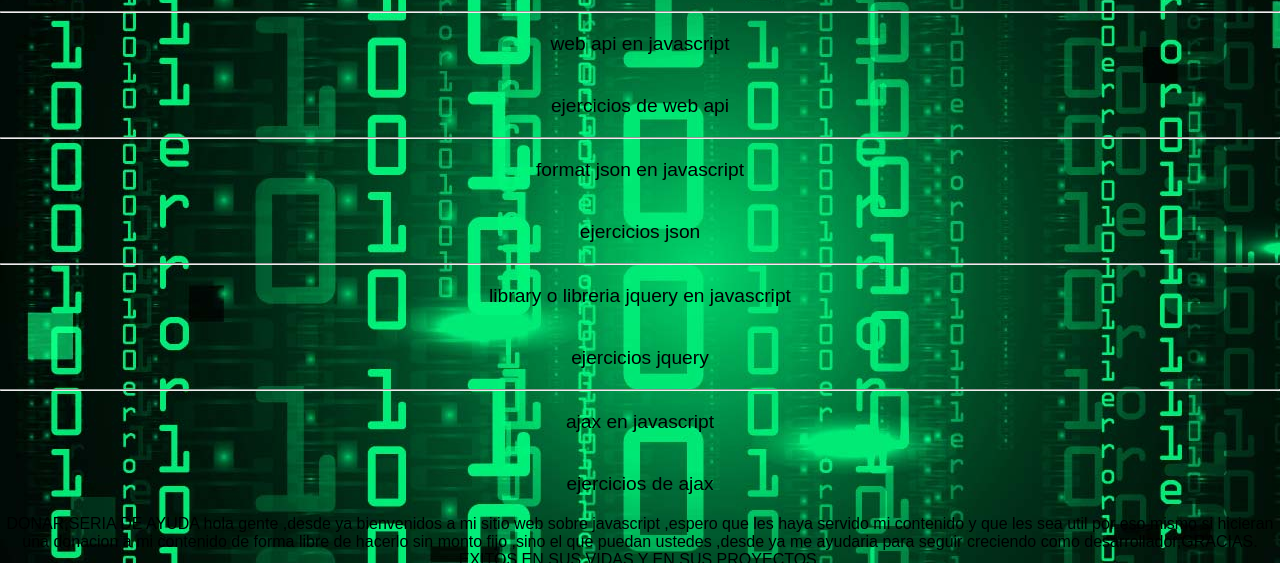
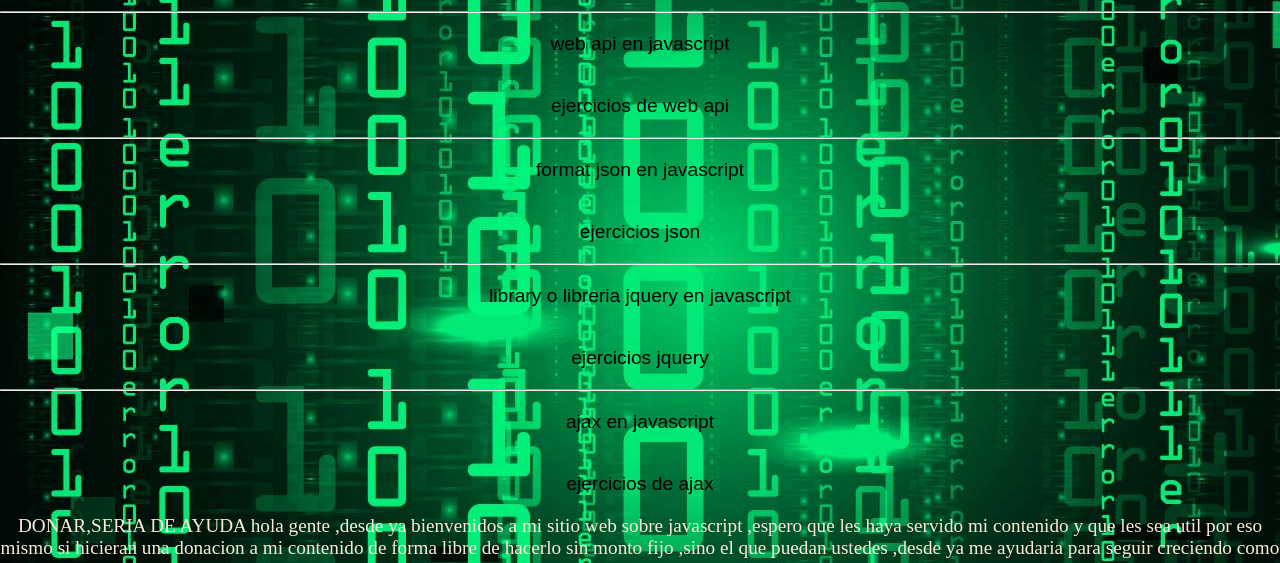
Before and after one commit to desarrolador/desarrollar-javascript, a plain HTML site: page index.html in a window 1280 px wide. Shown: the part 3161-3724 px from the top of the page. Drawn offline with Linux system fonts and the light colour scheme.

Commit message:
guardo actualizacion

```diff
--- a/index.html
+++ b/index.html
@@ -473,7 +473,7 @@
 
 
     <div>
-        <p>
+        <p class="parrafofooter">
             DONAR,SERIA DE AYUDA
 
             hola gente ,desde ya bienvenidos a mi sitio web sobre javascript ,espero que les haya servido
--- a/styles.css
+++ b/styles.css
@@ -546,3 +546,10 @@ body {
     font-family: fantasy;
     font-size: larger;
 }
+
+
+.parrafofooter {
+    font-family: 'Times New Roman';
+    font-size: larger;
+    color: antiquewhite;
+}
```
